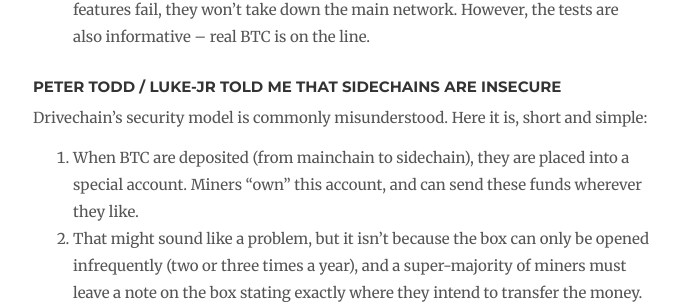
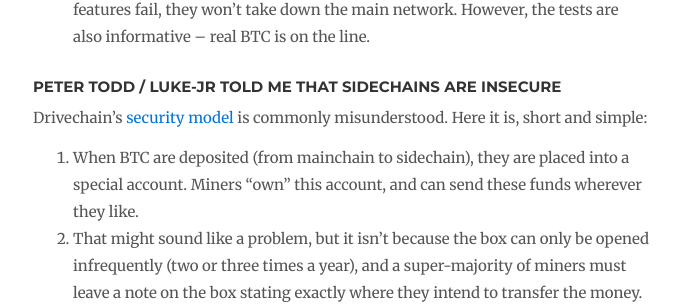
Before and after one commit to drivechain-project/drivechain.info, a Jekyll site: the page built from index.md, in a window 1280 px wide and 900 px high, scrolled down 954 px. Shown: the part 152-456 px from the top of the window, without its empty margins (137-818 px from the left). Built offline with Jekyll 4.4.1, drawn with Linux system fonts in a browser that asks for light colours; nearby versions of some CDN libraries; comment, search, counter and statistics services are not loaded; some of the changed lines change nothing that is shown.

Commit message:
add link

```diff
--- a/index.md
+++ b/index.md
@@ -27,7 +27,7 @@
 
 ### Peter Todd / Luke-Jr Told Me That Sidechains Are Insecure
 
-Drivechain's security model is commonly misunderstood. Here it is, short and simple:
+Drivechain's [security model](http://www.truthcoin.info/blog/drivechain/#drivechains-security) is commonly misunderstood. Here it is, short and simple:
 
 1. When BTC are deposited (from mainchain to sidechain), they are placed into a special account. Miners "own" this account, and can send these funds wherever they like.
 2. That might sound like a problem, but it isn't because the box can only be opened infrequently (two or three times a year), and a super-majority of miners must leave a note on the box stating exactly where they intend to transfer the money. The sidechain software does this automatically.
```
